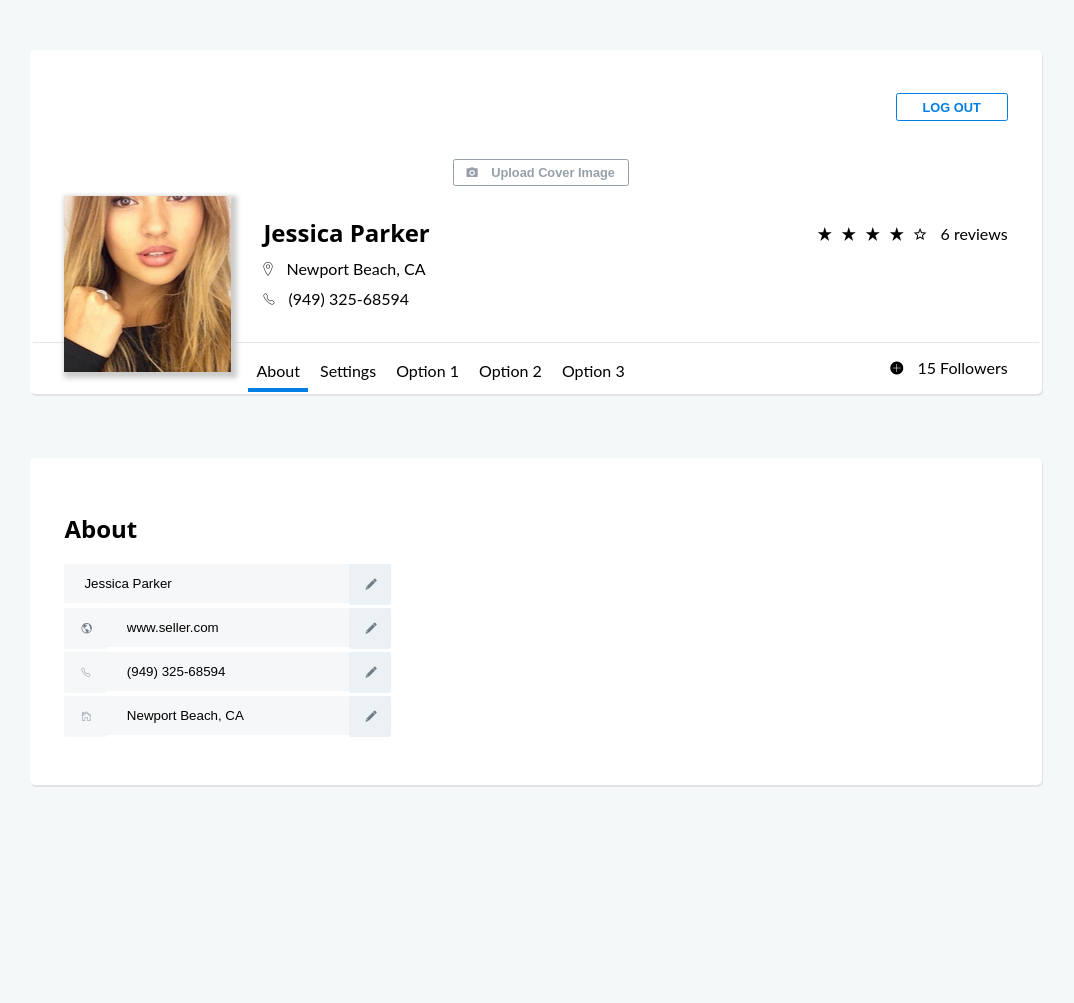
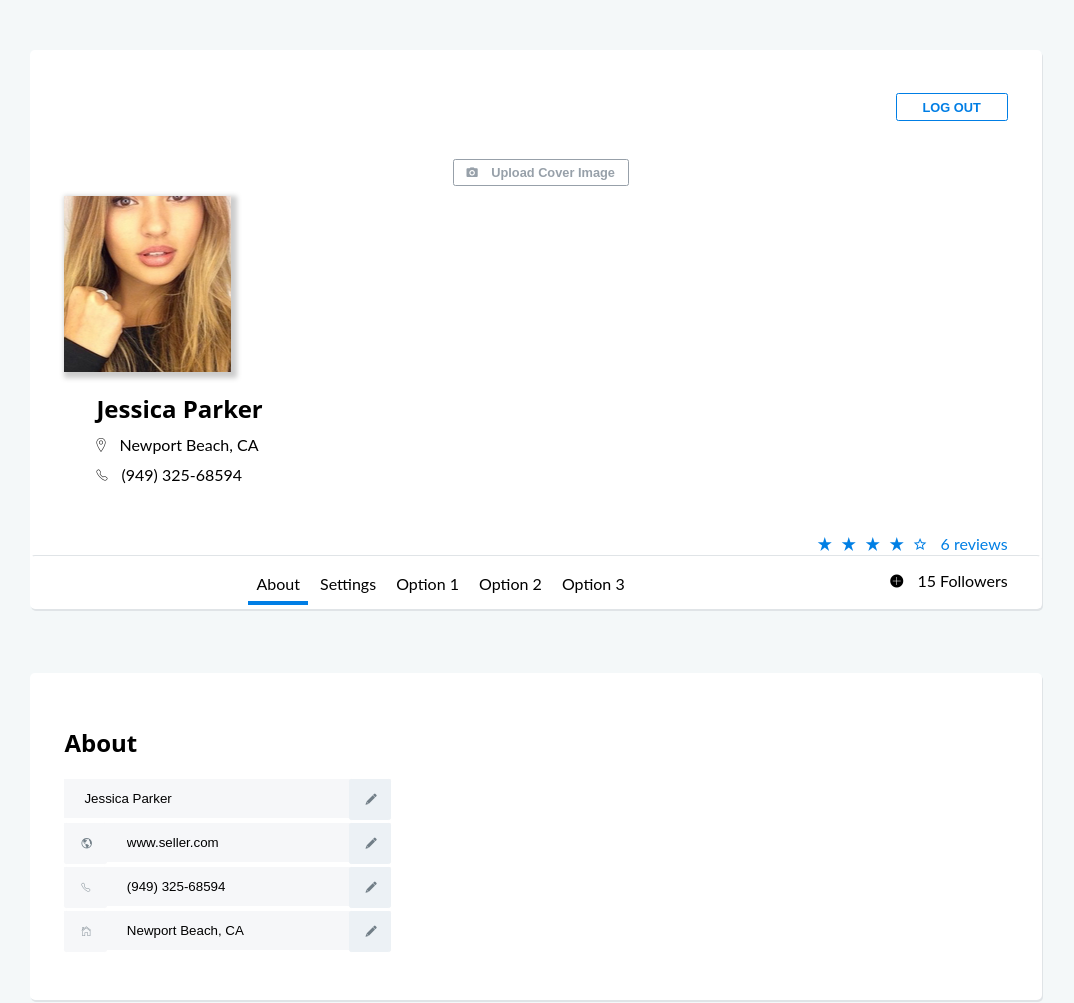
Before and after one commit to masitsa/my-profile, a plain HTML site: page index.html in a window 1280 px wide. Shown: the whole page, without its empty margins (104-1178 px from the left). Before the commit the page ends 800 px from the top, so only its background shows below. Drawn offline with Linux system fonts and the light colour scheme; files whose address does not match are found by name.

Commit message:
IE adjustments for profile image

```diff
--- a/assets/css/media-queries.css
+++ b/assets/css/media-queries.css
@@ -72,6 +72,11 @@
 
 /* Medium devices (tablets, 768px and up) */
 @media (min-width: 768px) {
+	.introduction__name{width: 100%; float: left;}
+	.introduction__reviews {padding-bottom: 2rem; color:#007fe4;}
+	.tabsNav__tabNavigation {padding-bottom: 2px;}
+}
+@media (min-width: 800px) {
 	.profileImage{margin-left:0;}
 	.introduction__name{margin-left:4rem; float: left;}
 	.introduction__reviews {margin-top: 28px;}
```
